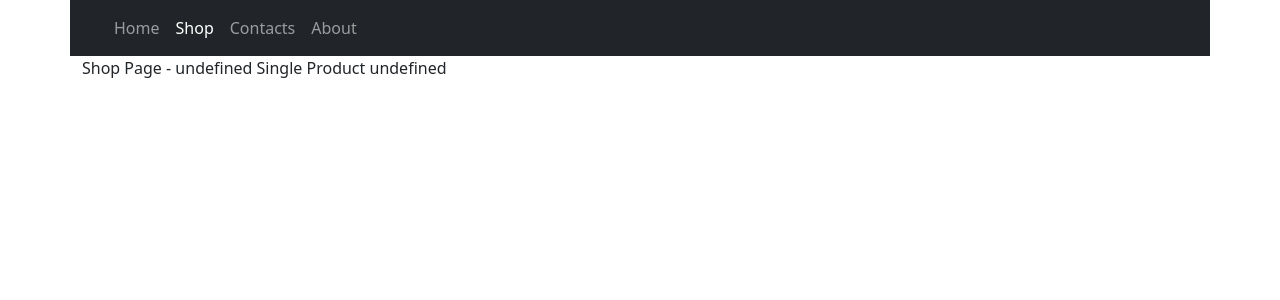
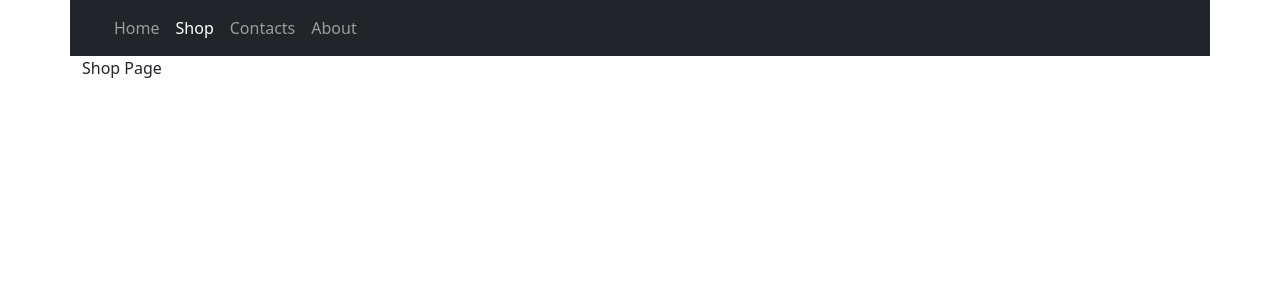
Before and after one commit to gmurad97/React-Practice, a React (Create React App) app: page /shop in a window 1280 px wide. Shown: the top 300 px of the page. Built offline with nearby package versions, Linux system fonts and the light colour scheme.

Commit message:
rrd - useHref & breadcrumb

```diff
--- a/src/components/pages/Shop.jsx
+++ b/src/components/pages/Shop.jsx
@@ -1,11 +1,25 @@
-import { useParams } from "react-router-dom";
+import { useHref, useParams } from "react-router-dom";
 
 const Shop = () => {
-    const { categoryName, productId } = useParams();
+    /* const { categoryName, productId } = useParams(); */
+    const currentUrlRelativePath = useHref();
+    const breadcrumb = currentUrlRelativePath.slice(1).split("/");
+
+
+    const breadcrumbConcats = breadcrumb.reduce((acc, current, index, arr) => {
+        if (index !== arr.length - 1)
+            acc += current + " > ";
+        else
+            acc += current;
+
+        return acc;
+    }, "Breadcrumb: ");
+
+    console.log(breadcrumbConcats);
 
     return (
         <div className="shop">
-            Shop Page - {typeof categoryName !== "undefined" && typeof productId === "undefined" ? "All " + categoryName + " Products" : categoryName + " Single Product " + productId}
+            Shop Page {/* - {typeof categoryName !== "undefined" && typeof productId === "undefined" ? "All " + categoryName + " Products" : categoryName + " Single Product " + productId} */}
         </div>
     );
 }
```
